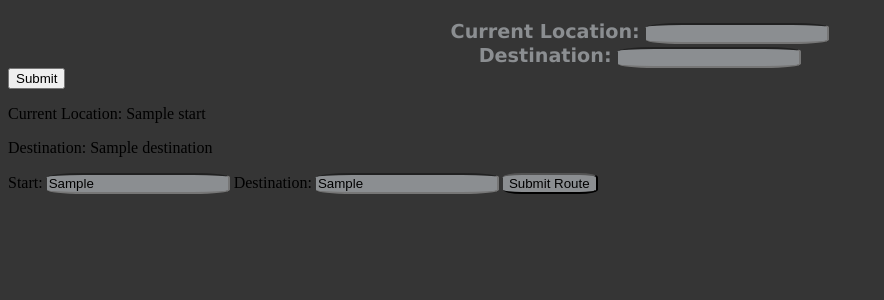
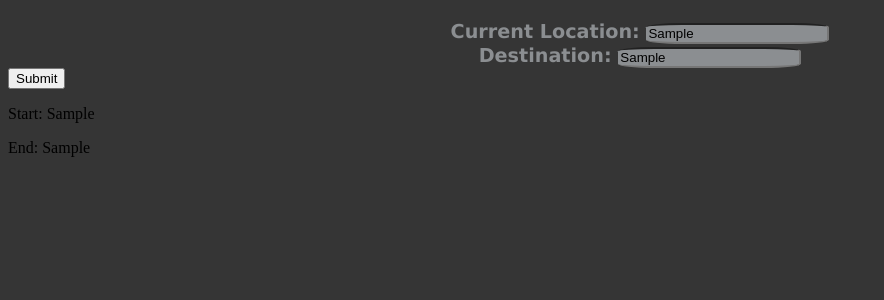
Before and after one commit to c-tollison/compare-transportation, a Flask app: template app/templates/index.html in a window 1280 px wide. Shown: the part 128-428 px from the top of the page, without its empty margins (0-884 px from the left). Run offline with Flask 2, Linux system fonts and the light colour scheme; the template is opened without the code that fills it: most values are stand-ins (such as "Sample title", 1, 10 or a date in 2020); some libraries are stand-ins or nearby versions.

Commit message:
Updated index template

```diff
--- a/app/templates/index.html
+++ b/app/templates/index.html
@@ -18,28 +18,45 @@
 		<form action="/" method="POST">
 			<div class="current_location_input_div">
 				<label for="currentLocation">Current Location:</label>
-				<input id="current_location_input" type="text" name="currentLocation" />
+				{% if template_start %}
+				<input id="current_location_input" type="text" name="currentLocation" value="{{template_start}}"/>
+				{% else %}
+				<input id="current_location_input" type="text" name="currentLocation"/>
+				{% endif %}
 			</div>
 
 			<div class="destination_input_div">
 				<label for="destination">Destination:</label>
+				{% if template_start %}
+				<input id="destination_input" type="text" name="destination" value="{{template_destination}}"/>
+				{% else %}
 				<input id="destination_input" type="text" name="destination" />
+				{% endif %}
 			</div>
 
-			<button type="submit" name="submitButton">Submit</button>
+			<button type="submit" name="submit" value="Submit Route">Submit</button>
 		</form>
 
-		<p>Current Location: {{template_route.start}}</p>
-		<p>Destination: {{template_route.destination}}</p>
+		{% if not template_start %}
+		<form action="/" method="POST">
+			<input type="submit" name="submit" value="Autofill Current Location"/>
+		</form>
+		{% endif %}
+
+		<!--If the full route is input, display it to the user-->
+		{% if template_start and template_destination %}
+		<p>Start: {{template_start}}</p>
+		<p>End: {{template_destination}}</p>
+		{% endif %}
 
 		<!--
 			When importing a script,
 			Import it at the bottom of body
 		-->
-		<script
+		<!-- <script
 			type="text/javascript"
 			src="{{ url_for('static', filename='index.js') }}"
-		></script>
+		></script> -->
 
 		<!--
 			Loading autocomplete API
@@ -49,35 +66,9 @@
 				Places API requires a billing account, I'm not sure if
 				there is a workaround for this
 		-->
-		<script async
-    		src="https://maps.googleapis.com/maps/api/js?key=AIzaSyAJ60DmWOcVVmwHreizFWSfp2EHrTzJIcg&libraries=places&callback=initMap"
+		<script
+			defer
+    		src="https://maps.googleapis.com/maps/api/js?key=AIzaSyBXCKANoCZ0fW6j3PVu4uV696-mi1rvLV8"
 		></script>
-			<label for="start">Start:</label>
-			{% if template_start %}
-			<input type="text" name="start" value="{{template_start}}" />
-			{% else %}
-			<input type="text" name="start" />
-			{% endif %}
-
-			<label for="destination">Destination:</label>
-			{% if template_destination %}
-			<input type="text" name="destination" value="{{template_destination}}" />
-			{% else %}
-			<input type="text" name="destination" />
-			{% endif %}
-
-			<input type="submit" name="submit" value="Submit Route"/>
-		</form>
-
-		{% if not template_start %}
-		<form action="/" method="POST">
-			<input type="submit" name="submit" value="Autofill Current Location"/>
-		</form>
-		{% endif %}
 	</body>
-	<!--Google Maps API, requires API key to work -->
-	<script
-		defer
-      	src="https://maps.googleapis.com/maps/api/js?key=AIzaSyBXCKANoCZ0fW6j3PVu4uV696-mi1rvLV8"
-    ></script>
 </html>
```
